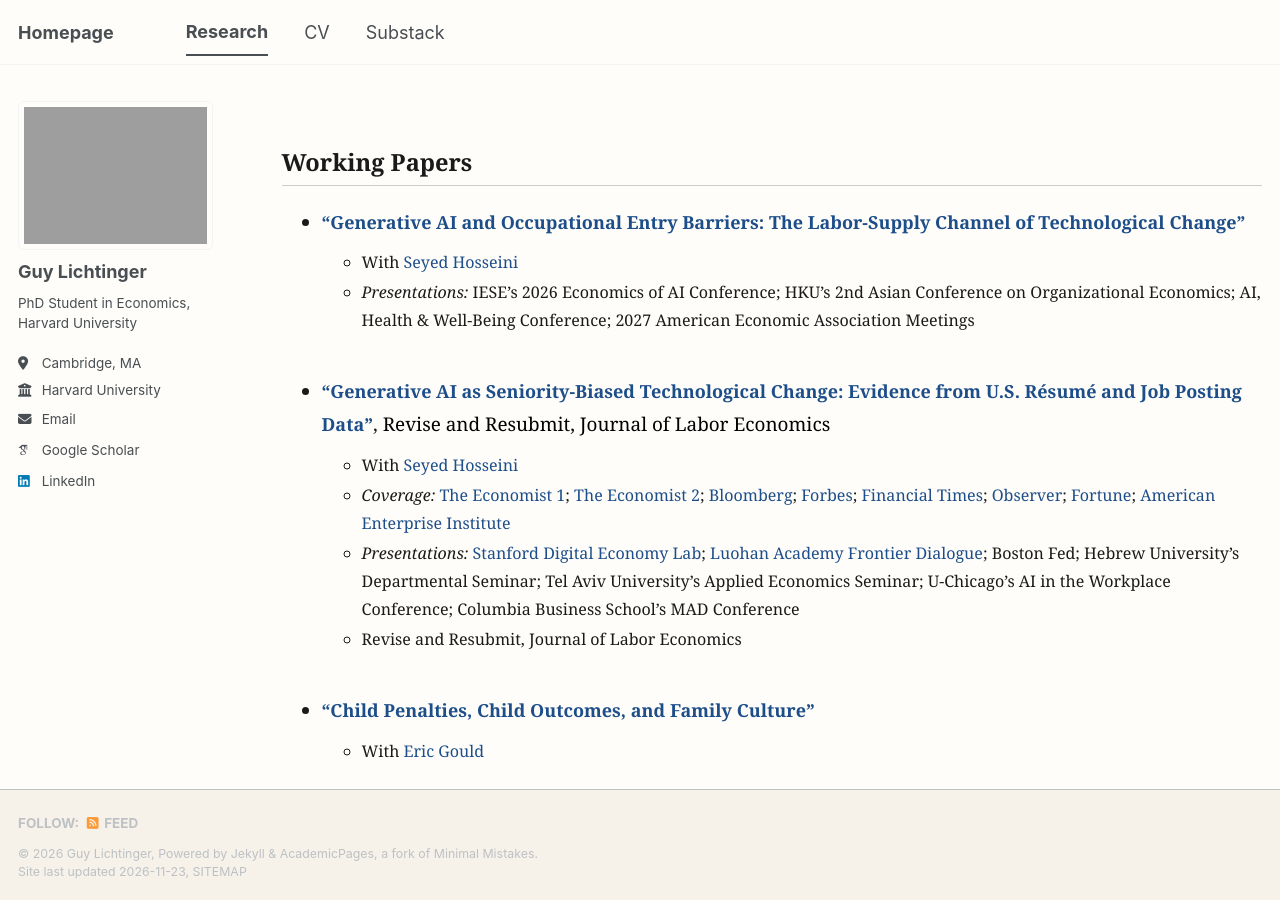
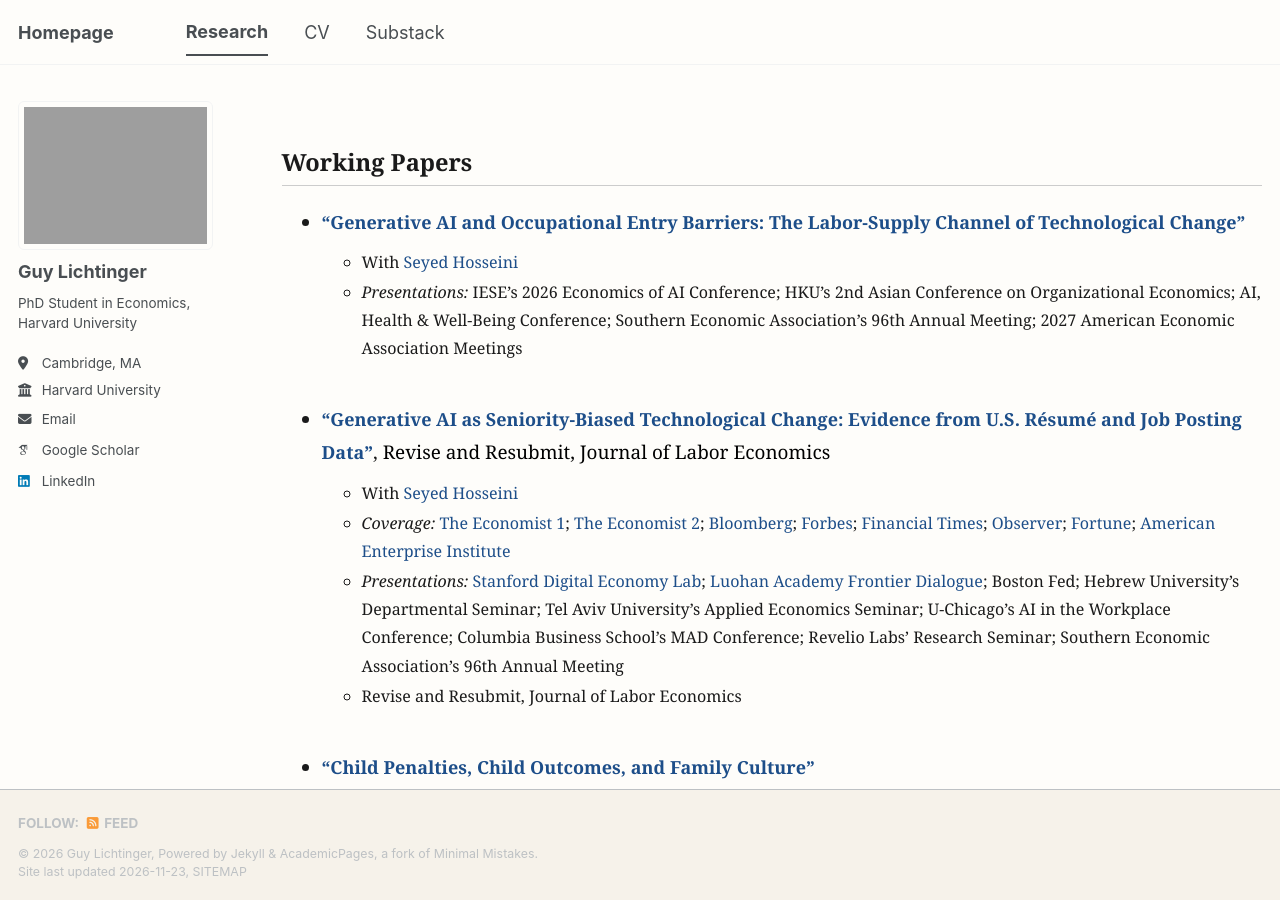
Before and after one commit to guylichtinger/guylichtinger.github.io, a Jekyll site: the page built from _pages/publications.md, in a window 1280 px wide and 900 px high. Built offline with Jekyll 4.4.1, drawn with Linux system fonts in a browser that asks for light colours; some web fonts are replaced; a script bundle is joined from its source files by our own code; library files that are not in the unit come from our copies.

Commit message:
Add presentations to working papers section

```diff
--- a/_pages/publications.md
+++ b/_pages/publications.md
@@ -22,7 +22,7 @@ author_profile: true
 
 - **["Generative AI and Occupational Entry Barriers: The Labor-Supply Channel of Technological Change"](https://papers.ssrn.com/sol3/papers.cfm?abstract_id=6059674)**
     -  With [Seyed Hosseini](https://sites.google.com/view/mahdi-hosseini/home)
-    - *Presentations:* IESE's 2026 Economics of AI Conference; HKU's 2nd Asian Conference on Organizational Economics; AI, Health & Well-Being Conference; 2027 American Economic Association Meetings
+    - *Presentations:* IESE's 2026 Economics of AI Conference; HKU's 2nd Asian Conference on Organizational Economics; AI, Health & Well-Being Conference; Southern Economic Association's 96th Annual Meeting; 2027 American Economic Association Meetings
 
 <div style="height: 3px;"></div>
 
@@ -30,7 +30,7 @@ author_profile: true
     - With [Seyed Hosseini](https://sites.google.com/view/mahdi-hosseini/home)
     - *Coverage:* [The Economist 1](https://www.economist.com/graphic-detail/2025/10/13/can-ai-replace-junior-workers); [The Economist 2](https://www.economist.com/finance-and-economics/2025/11/06/dont-blame-ai-for-your-job-woes); [Bloomberg](https://www.bloomberg.com/news/articles/2025-09-19/will-ai-kill-entry-level-jobs-history-shows-how-young-workers-adapt); [Forbes](https://www.forbes.com/sites/ryancraig/2025/09/12/as-ai-reduces-new-grad-hiring-apprenticeships-will-become-essential/); [Financial Times](https://www.ft.com/content/3d2669e3-c05e-48c9-8bb3-893c1d66de2e); [Observer](https://observer.com/2025/09/ai-shrinking-job-market-junior-workers-harvard-study/); [Fortune](https://fortune.com/2025/09/04/ai-entry-level-jobs-uncertainty-college-grads/); [American Enterprise Institute](https://www.aei.org/articles/brace-yourself-the-ai-revolution-isnt-about-job-creation/)
     - *Presentations:* [Stanford Digital Economy Lab](https://digitaleconomy.stanford.edu/event/seyed-m-hosseini-and-guy-lichtinger-generative-ai-as-seniority-biased-technological-change-evidence-from-u-s-resume-and-job-posting-data/); [Luohan Academy Frontier Dialogue](https://www.luohanacademy.com/en//frdue/1109/); Boston Fed; Hebrew University's Departmental Seminar; Tel Aviv University's Applied Economics
-Seminar; U-Chicago's AI in the Workplace Conference; Columbia Business School's MAD Conference
+Seminar; U-Chicago's AI in the Workplace Conference; Columbia Business School's MAD Conference; Revelio Labs' Research Seminar; Southern Economic Association's 96th Annual Meeting
   - Revise and Resubmit, Journal of Labor Economics
 
 
```
